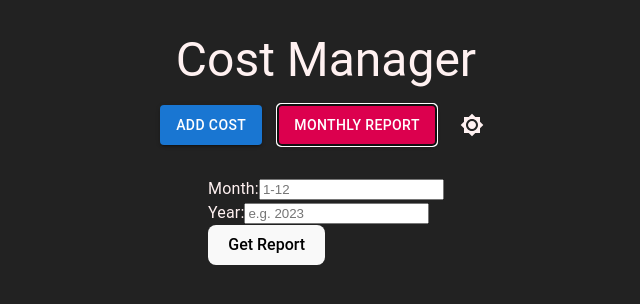
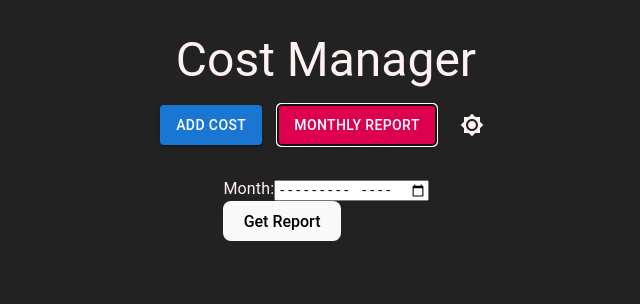
Before and after one commit to tomernegad/Final_Project_frontend, a React (Vite) app: page / in a window 1280 px wide. Both pictures are taken after a click on the button "MONTHLY REPORT". Shown: the top 304 px of the page, without its empty margins (314-954 px from the left). Built offline with nearby package versions, Linux system fonts and the light colour scheme.

Commit message:
Changed separate month and year input into a unified monthYear input.

```diff
--- a/src/components/report.jsx
+++ b/src/components/report.jsx
@@ -8,17 +8,21 @@ import {Chart as ChartJS} from 'chart.js/auto';
  * @returns {JSX.Element}
  */
 function Report() {
+    const [monthYear, setMonthYear] = useState('');
+    const [costs, setCosts] = useState([]);
+    const [chartData, setChartData] = useState(null);
     const [month, setMonth] = useState('');
     const [year, setYear] = useState('');
-    const [costs, setCosts] = useState([]);
-    const [chartData, setChartData] = useState(null);
 
 
     /**
      * Fetches individual costs and sums them by category when the button is clicked.
      */
     const handleFetchCosts = async () => {
-        if (month && year) {
+        if (monthYear) {
+            const [year, month] = monthYear.split('-');
+            setMonth(month);
+            setYear(year);
             const fetchedCosts = await getCostsByMonthYear(
                 parseInt(month),
                 parseInt(year)
@@ -64,19 +68,10 @@ function Report() {
             <div>
                 <label>Month:</label>
                 <input
-                    type='number'
-                    value={month}
-                    onChange={(e) => setMonth(e.target.value)}
-                    placeholder='1-12'
-                />
-            </div>
-            <div>
-                <label>Year:</label>
-                <input
-                    type='number'
-                    value={year}
-                    onChange={(e) => setYear(e.target.value)}
-                    placeholder='e.g. 2023'
+                    type='month'
+                    value={monthYear}
+                    onChange={(e) => setMonthYear(e.target.value)}
+                    placeholder='2024-01'
                 />
             </div>
             <button onClick={handleFetchCosts}>Get Report</button>
```
